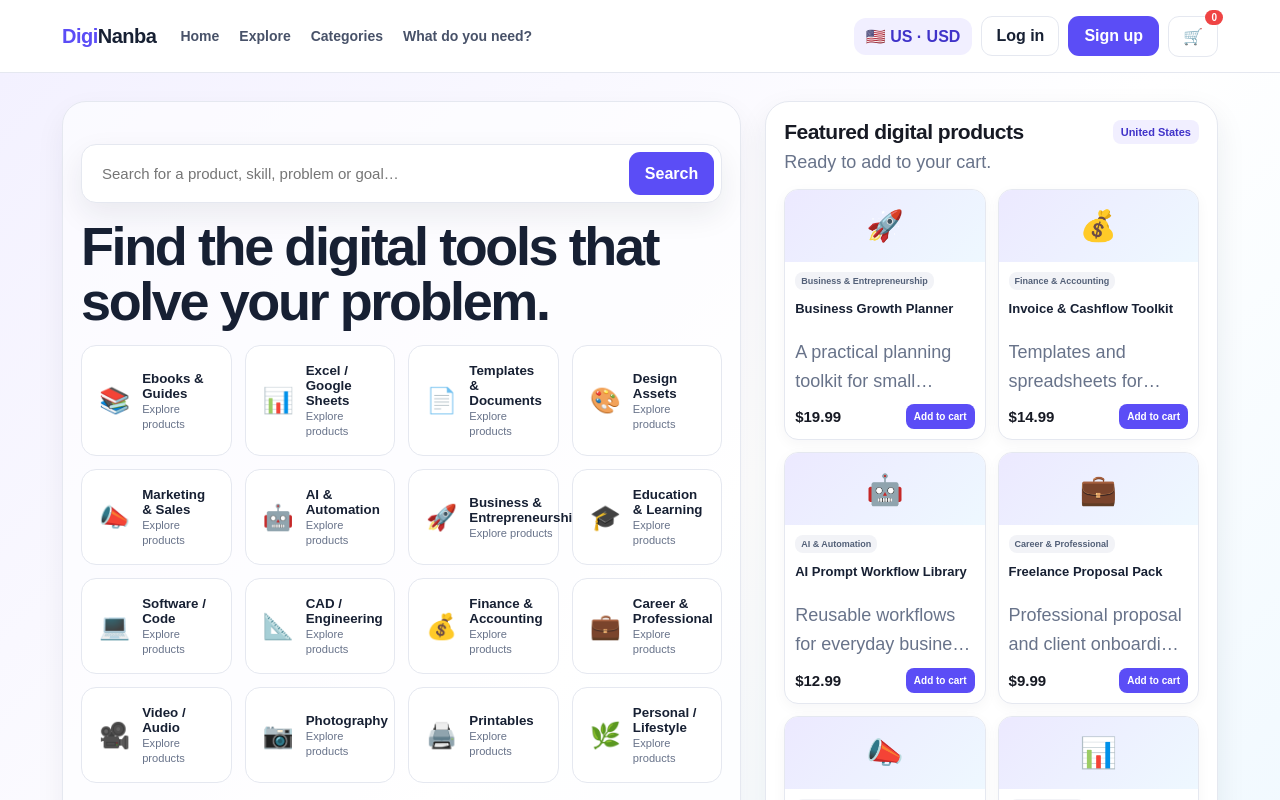
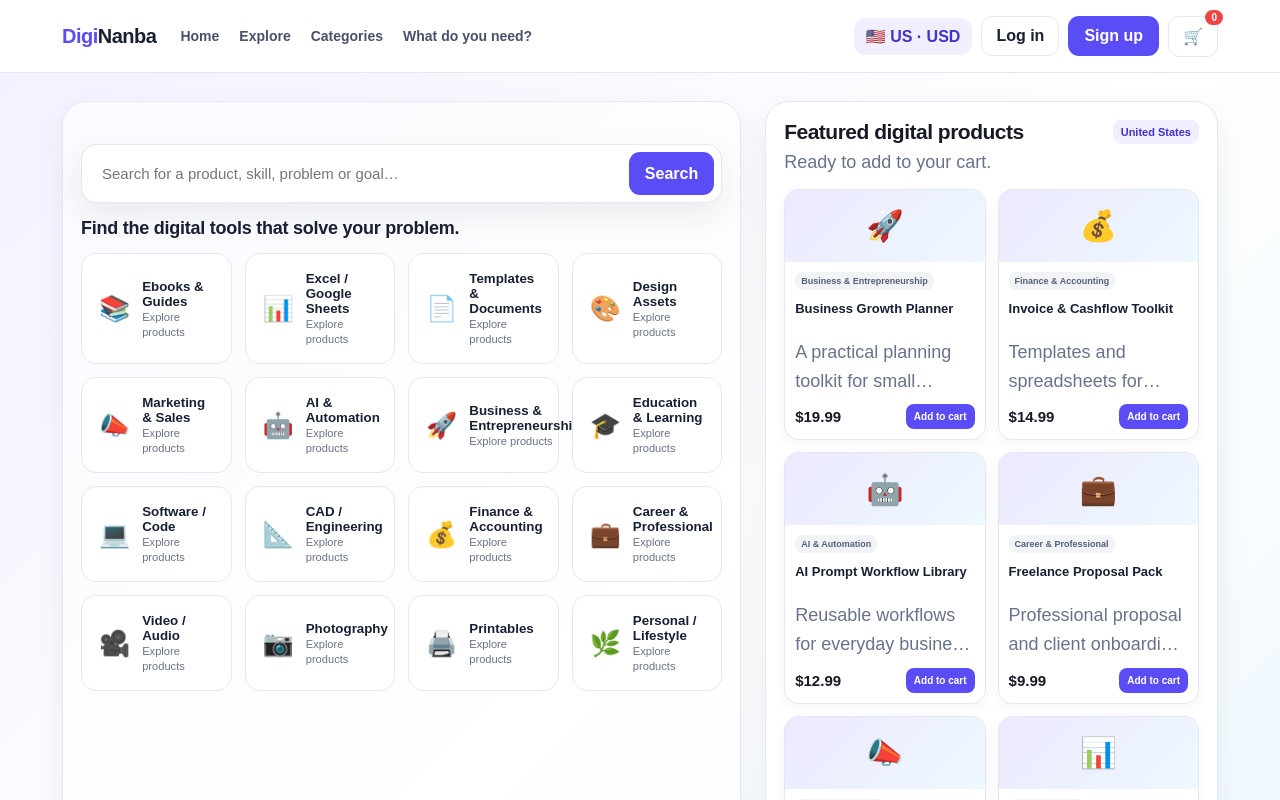
Before and after one commit to agnengineeringselectricals-crypto/diginanba, a Next.js app: page / in a window 1280 px wide. Shown: the top 800 px of the page. Built offline with nearby package versions, Linux system fonts and the light colour scheme; no server answers; the database is empty.

Commit message:
Keep marketplace headline on one line

```diff
--- a/app/globals.css
+++ b/app/globals.css
@@ -76,3 +76,8 @@
   .ref-category{min-height:64px}
   .ref-featured-art{height:70px}
 }
+
+/* Keep the marketplace headline compact on one line */
+.ref-market-left>h1{font-size:18px;white-space:nowrap;letter-spacing:-.25px}
+@media(max-width:700px){.ref-market-left>h1{font-size:15px;white-space:nowrap;letter-spacing:-.3px}}
+@media(max-width:420px){.ref-market-left>h1{font-size:13px}}
```
